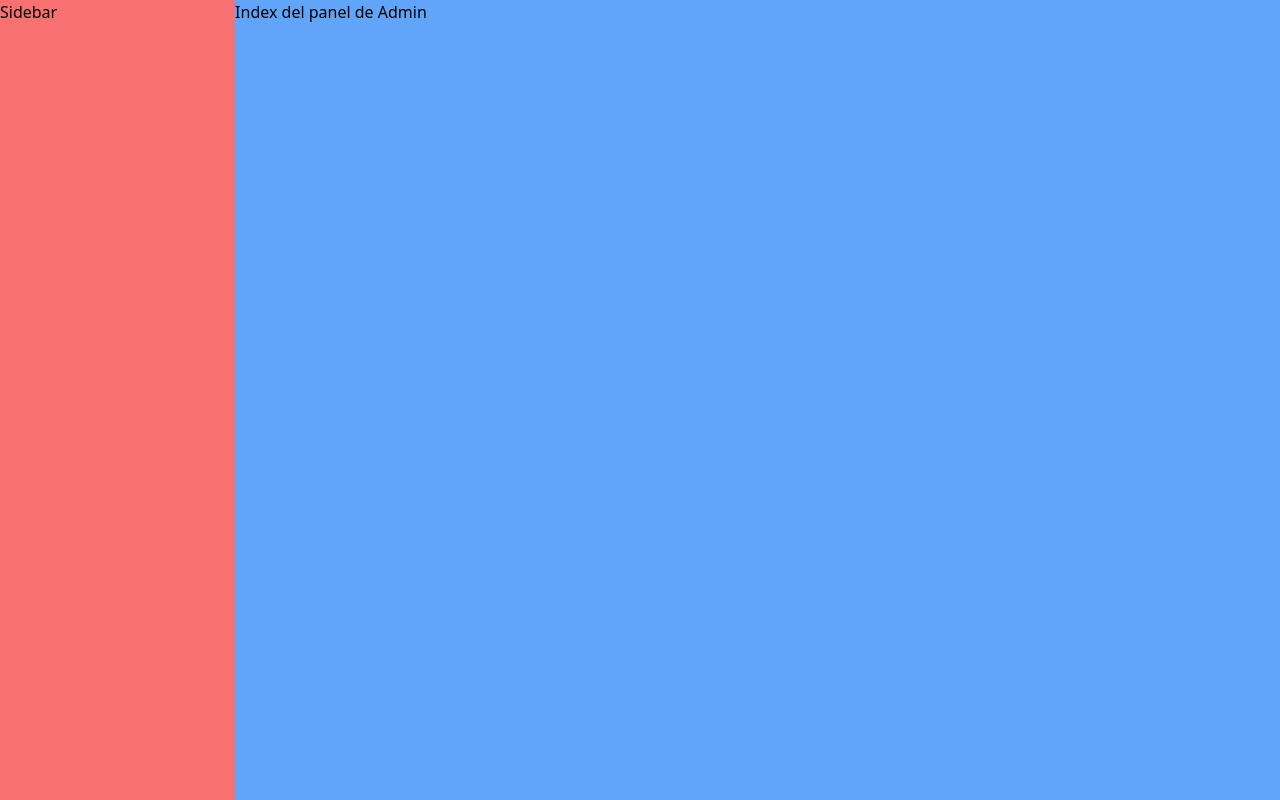
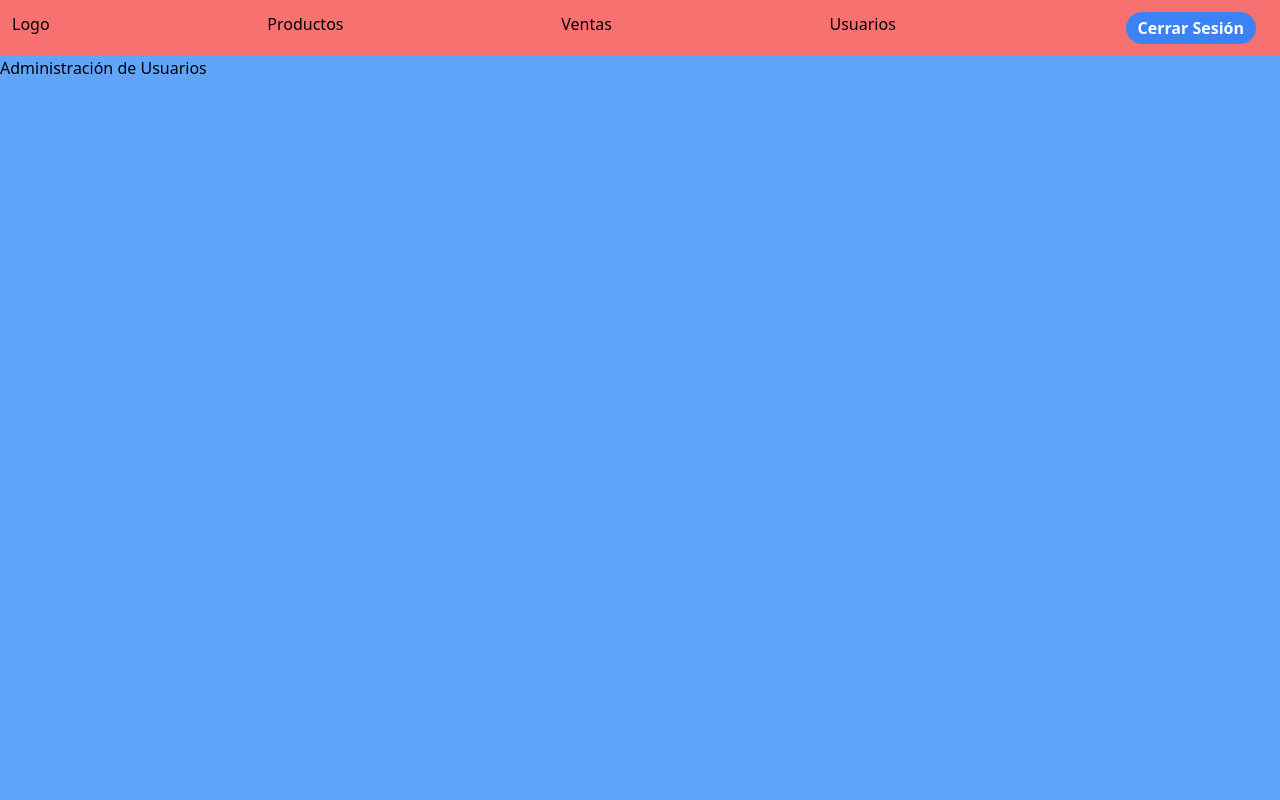
Before and after one commit to jagomezpe/astratic, a React (Create React App) app: page /admin/usuarios in a window 1280 px wide. Built offline with nearby package versions, Linux system fonts and the light colour scheme.

Commit message:
agregar el archivo Usuarios.jsx y cambiar la posición de sidebar para el PrivateLayaout

```diff
--- a/src/App.jsx
+++ b/src/App.jsx
@@ -6,6 +6,7 @@ import Index from 'pages/Index';
 import Admin from 'pages/admin/Index';
 import Productos from 'pages/admin/Productos';
 import Ventas from 'pages/admin/Ventas';
+import Usuarios from 'pages/admin/Usuarios';
 import PublicLayout from 'layouts/PublicLayout';
 import PrivateLayout from 'layouts/PrivateLayout';
 import AuthLayout from 'layouts/AuthLayout';
@@ -14,7 +15,7 @@ function App() {
   return (
     <Router>
       <Switch>
-        <Route path={['/admin', '/admin/productos', '/admin/ventas']}>
+        <Route path={['/admin', '/admin/productos', '/admin/ventas', '/admin/usuarios']}>
           <PrivateLayout>
             <Switch>
               <Route path='/admin/productos'>
@@ -22,6 +23,9 @@ function App() {
               </Route>
               <Route path='/admin/ventas'>
                 <Ventas/>
+              </Route>
+              <Route path='/admin/usuarios'>
+                <Usuarios/>
               </Route>
               <Route path='/admin'>
                 <Admin/>
--- a/src/components/Navbar.jsx
+++ b/src/components/Navbar.jsx
@@ -11,7 +11,7 @@ const Navbar = () => {
                 <li>Opción3</li>
                 <li className='px-3'>
                     <Link to='/login'>
-                        <button className='bg-blue-500 p-1 px-3 text-white rounded-full hover:bg-blue-600'>
+                        <button className='bg-blue-500 p-1 px-3 text-white rounded-full hover:bg-blue-600 font-semibold'>
                             Iniciar Sesión
                         </button>
                     </Link>
--- a/src/components/Sidebar.jsx
+++ b/src/components/Sidebar.jsx
@@ -1,9 +1,22 @@
 import React from 'react'
+import { Link } from 'react-router-dom'
 
 const Sidebar = () => {
     return (
-        <nav className='w-72 bg-red-400'>
-            Sidebar
+        <nav className="bg-red-400">
+            <ul className='flex w-full justify-between my-3 px-3'>
+                <li>Logo</li>
+                <li>Productos</li>
+                <li>Ventas</li>
+                <li>Usuarios</li>
+                <li className='px-3'>
+                    <Link to='/'>
+                        <button className='bg-blue-500 p-1 px-3 text-white rounded-full hover:bg-blue-600 font-semibold'>
+                            Cerrar Sesión
+                        </button>
+                    </Link>
+                </li>
+            </ul>
         </nav>
     )
 }
--- a/src/layouts/PrivateLayout.jsx
+++ b/src/layouts/PrivateLayout.jsx
@@ -1,13 +1,17 @@
+import Footer from 'components/Footer'
 import Sidebar from 'components/Sidebar'
 import React from 'react'
 
 const PrivateLayout = ({children}) => {
     return (
-        <div className='flex w-screen h-screen'>
+        <div className="flex flex-col justify-between h-screen">
             <Sidebar/>
-            <main className='flex w-full bg-blue-400 overflow-y-scroll'>
-                {children}
-            </main>
+            <div className="h-full overflow-y-scroll bg-blue-400">
+                <main className="h-full">
+                    {children}
+                </main>
+                <Footer/>
+            </div>
         </div>
     )
 }
--- a/src/pages/admin/Productos.jsx
+++ b/src/pages/admin/Productos.jsx
@@ -1,10 +1,10 @@
-import React from 'react'
+import React, { useEffect } from 'react'
 
 const Productos = () => {
     return (
-        <div>
-            Administración de Productos
-        </div>
+        <form action="">
+
+        </form>
     )
 }
 
--- /dev/null
+++ b/src/pages/admin/Usuarios.jsx
@@ -0,0 +1,11 @@
+import React from 'react'
+
+export const Usuarios = () => {
+    return (
+        <div>
+            Administración de Usuarios
+        </div>
+    )
+}
+
+export default Usuarios
```
Also changed, not shown: src/pages/admin/Ventas.jsx (line endings or trailing spaces).
